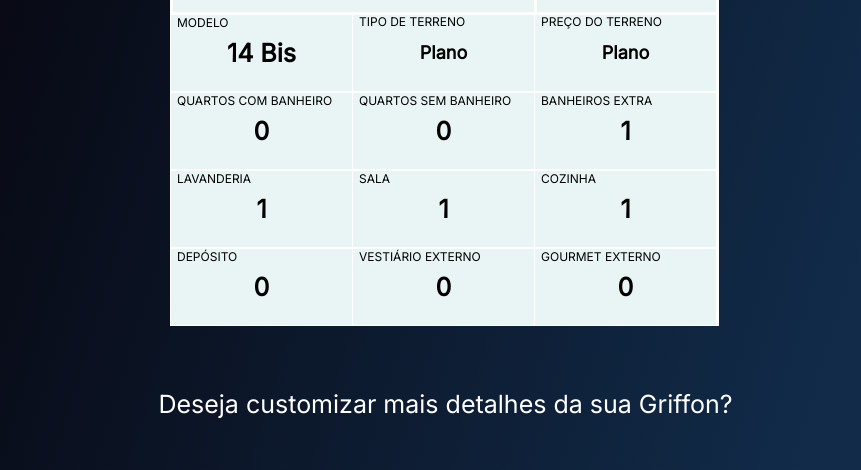
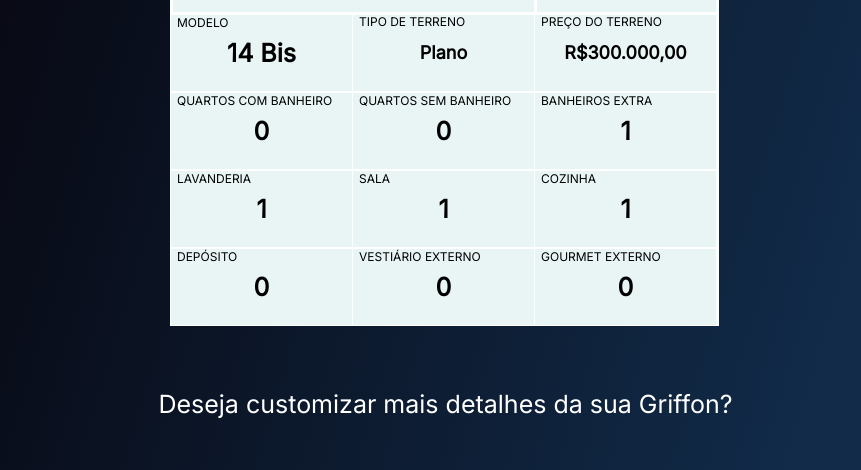
Before and after one commit to babivillanova/webpricecalculator, a website: page index2.html in a window 1280 px wide. Shown: the part 330-800 px from the top of the page, without its empty margins (275-1136 px from the left). Drawn offline with Linux system fonts and the light colour scheme; a web font is replaced by a local one.

Commit message:
Update index2.html

```diff
--- a/index2.html
+++ b/index2.html
@@ -56,7 +56,7 @@
             </div>
             <div class="botao4">
               <h3>TIPO DE TERRENO</h3>
-              <select id=terreo name="terreno" value="Plano" class="terreno">
+              <select id=terreno name="terreno" value="Plano" class="terreno">
                 <option value="Plano">Plano</option>
                 <option value="Decliveleve">Declive leve</option>
                 <option value="Decliveacentuado">Declive acentuado</option>
@@ -66,12 +66,12 @@
             </div>
             <div class="botao4">
               <h3>PREÇO DO TERRENO</h3>
-              <select id=terreo name="terreno" value="Plano" class="terreno">
-                <option value="Plano">Plano</option>
-                <option value="Decliveleve">Declive leve</option>
-                <option value="Decliveacentuado">Declive acentuado</option>
-                <option value="Acliveleve">Aclive leve</option>
-                <option value="Acliveacentuado">Aclive acentuado</option>
+              <select id=precoterreno name="precoterreno" value="R$300.000,00" class="precoterreno">
+                <option value="300k">R$300.000,00</option>
+                <!-- como colocar o cifrão fora do dado? -->
+                <option value="350k">R$350.000,00</option>
+                <option value="400k">R$400.000,00</option>
+
               </select>
             </div>
         </div>
```
